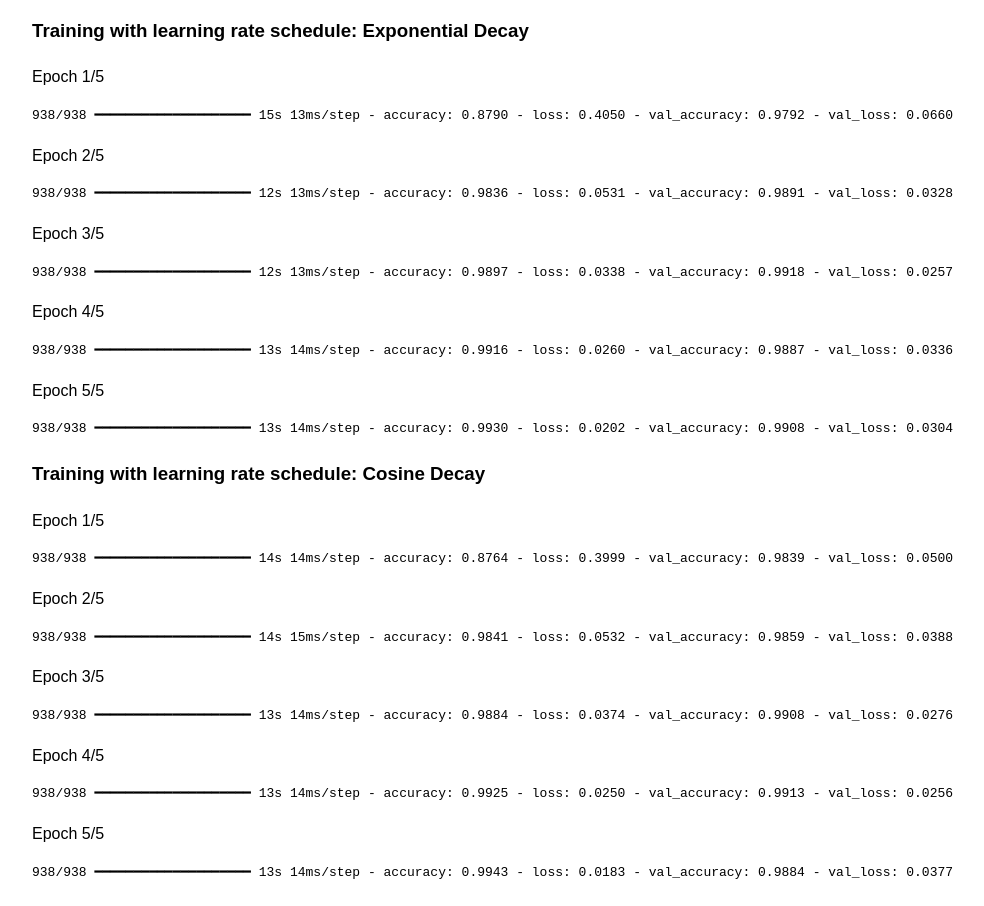
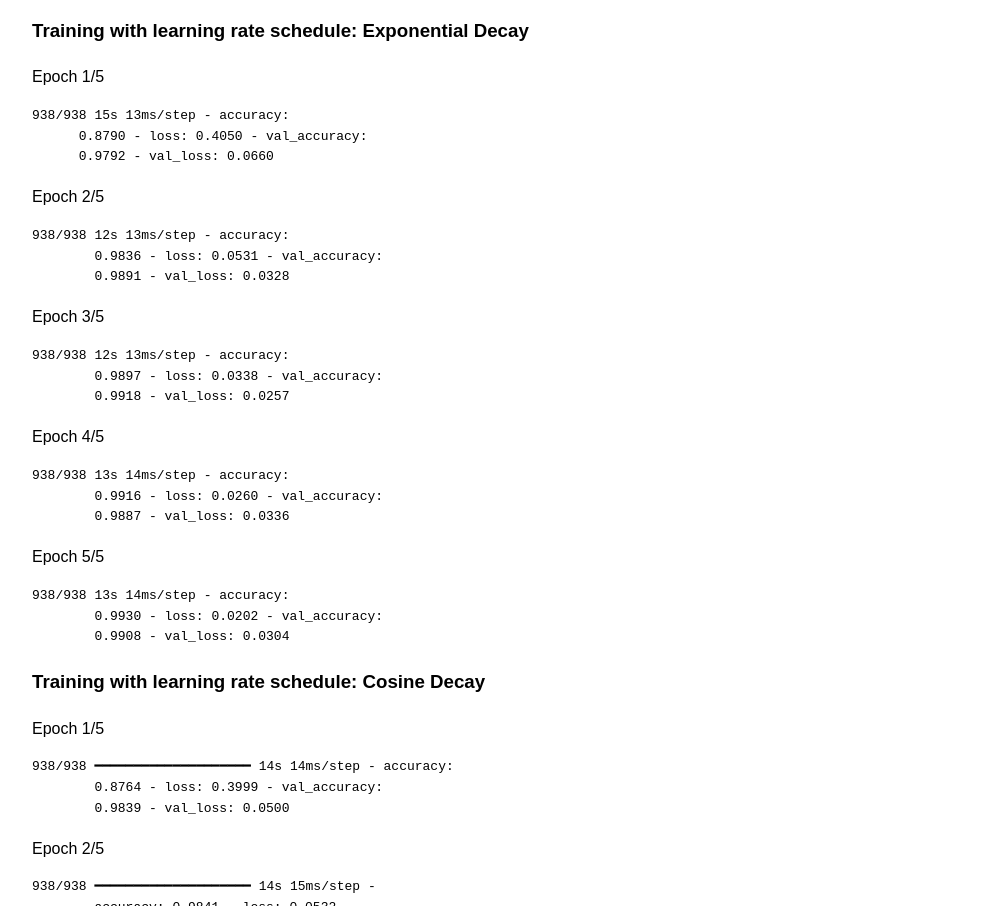
Before and after one commit to Debbatisudheer/leraning-rate-scheduler, a plain HTML site: page index.html in a window 1280 px wide. Shown: the part 10349-11255 px from the top of the page, without its empty margins (208-1192 px from the left). Drawn offline with Linux system fonts and the light colour scheme.

Commit message:
Update index.html

```diff
--- a/index.html
+++ b/index.html
@@ -314,45 +314,75 @@ loss='sparse_categorical_crossentropy',
     <h3>Training with learning rate schedule: Exponential Decay</h3>
     <div class="epoch">
       <p>Epoch 1/5</p>
-      <pre>938/938 ━━━━━━━━━━━━━━━━━━━━ 15s 13ms/step - accuracy: 0.8790 - loss: 0.4050 - val_accuracy: 0.9792 - val_loss: 0.0660</pre>
+      <pre>938/938 15s 13ms/step - accuracy:
+      0.8790 - loss: 0.4050 - val_accuracy:
+      0.9792 - val_loss: 0.0660</pre>
       <p>Epoch 2/5</p>
-      <pre>938/938 ━━━━━━━━━━━━━━━━━━━━ 12s 13ms/step - accuracy: 0.9836 - loss: 0.0531 - val_accuracy: 0.9891 - val_loss: 0.0328</pre>
+      <pre>938/938 12s 13ms/step - accuracy:
+        0.9836 - loss: 0.0531 - val_accuracy:
+        0.9891 - val_loss: 0.0328</pre>
       <p>Epoch 3/5</p>
-      <pre>938/938 ━━━━━━━━━━━━━━━━━━━━ 12s 13ms/step - accuracy: 0.9897 - loss: 0.0338 - val_accuracy: 0.9918 - val_loss: 0.0257</pre>
+      <pre>938/938 12s 13ms/step - accuracy:
+        0.9897 - loss: 0.0338 - val_accuracy:
+        0.9918 - val_loss: 0.0257</pre>
       <p>Epoch 4/5</p>
-      <pre>938/938 ━━━━━━━━━━━━━━━━━━━━ 13s 14ms/step - accuracy: 0.9916 - loss: 0.0260 - val_accuracy: 0.9887 - val_loss: 0.0336</pre>
+      <pre>938/938 13s 14ms/step - accuracy:
+        0.9916 - loss: 0.0260 - val_accuracy:
+        0.9887 - val_loss: 0.0336</pre>
       <p>Epoch 5/5</p>
-      <pre>938/938 ━━━━━━━━━━━━━━━━━━━━ 13s 14ms/step - accuracy: 0.9930 - loss: 0.0202 - val_accuracy: 0.9908 - val_loss: 0.0304</pre>
+      <pre>938/938 13s 14ms/step - accuracy:
+        0.9930 - loss: 0.0202 - val_accuracy:
+        0.9908 - val_loss: 0.0304</pre>
     </div>
   </div>
   <div class="container">
     <h3>Training with learning rate schedule: Cosine Decay</h3>
     <div class="epoch">
       <p>Epoch 1/5</p>
-      <pre>938/938 ━━━━━━━━━━━━━━━━━━━━ 14s 14ms/step - accuracy: 0.8764 - loss: 0.3999 - val_accuracy: 0.9839 - val_loss: 0.0500</pre>
+      <pre>938/938 ━━━━━━━━━━━━━━━━━━━━ 14s 14ms/step - accuracy:
+        0.8764 - loss: 0.3999 - val_accuracy:
+        0.9839 - val_loss: 0.0500</pre>
       <p>Epoch 2/5</p>
-      <pre>938/938 ━━━━━━━━━━━━━━━━━━━━ 14s 15ms/step - accuracy: 0.9841 - loss: 0.0532 - val_accuracy: 0.9859 - val_loss: 0.0388</pre>
+      <pre>938/938 ━━━━━━━━━━━━━━━━━━━━ 14s 15ms/step -
+        accuracy: 0.9841 - loss: 0.0532 -
+        val_accuracy: 0.9859 - val_loss: 0.0388</pre>
       <p>Epoch 3/5</p>
-      <pre>938/938 ━━━━━━━━━━━━━━━━━━━━ 13s 14ms/step - accuracy: 0.9884 - loss: 0.0374 - val_accuracy: 0.9908 - val_loss: 0.0276</pre>
+      <pre>938/938 ━━━━━━━━━━━━━━━━━━━━ 13s 14ms/step -
+        accuracy: 0.9884 - loss: 0.0374 -
+        val_accuracy: 0.9908 - val_loss: 0.0276</pre>
       <p>Epoch 4/5</p>
-      <pre>938/938 ━━━━━━━━━━━━━━━━━━━━ 13s 14ms/step - accuracy: 0.9925 - loss: 0.0250 - val_accuracy: 0.9913 - val_loss: 0.0256</pre>
+      <pre>938/938 ━━━━━━━━━━━━━━━━━━━━ 13s 14ms/step -
+        accuracy: 0.9925 - loss: 0.0250 -
+        val_accuracy: 0.9913 - val_loss: 0.0256</pre>
       <p>Epoch 5/5</p>
-      <pre>938/938 ━━━━━━━━━━━━━━━━━━━━ 13s 14ms/step - accuracy: 0.9943 - loss: 0.0183 - val_accuracy: 0.9884 - val_loss: 0.0377</pre>
+      <pre>938/938 ━━━━━━━━━━━━━━━━━━━━ 13s 14ms/step -
+        accuracy: 0.9943 - loss: 0.0183 -
+        val_accuracy: 0.9884 - val_loss: 0.0377</pre>
     </div>
   </div>
   <div class="container">
     <h3>Training with learning rate schedule: Piecewise Constant Decay</h3>
     <div class="epoch">
       <p>Epoch 1/5</p>
-      <pre>938/938 ━━━━━━━━━━━━━━━━━━━━ 15s 15ms/step - accuracy: 0.8684 - loss: 0.4317 - val_accuracy: 0.9767 - val_loss: 0.0704</pre>
+      <pre>938/938 ━━━━━━━━━━━━━━━━━━━━ 15s 15ms/step -
+        accuracy: 0.8684 - loss: 0.4317 -
+        val_accuracy: 0.9767 - val_loss: 0.0704</pre>
       <p>Epoch 2/5</p>
-      <pre>938/938 ━━━━━━━━━━━━━━━━━━━━ 13s 14ms/step - accuracy: 0.9823 - loss: 0.0571 - val_accuracy: 0.9877 - val_loss: 0.0363</pre>
+      <pre>938/938 ━━━━━━━━━━━━━━━━━━━━ 13s 14ms/step -
+        accuracy: 0.9823 - loss: 0.0571 -
+        val_accuracy: 0.9877 - val_loss: 0.0363</pre>
       <p>Epoch 3/5</p>
-      <pre>938/938 ━━━━━━━━━━━━━━━━━━━━━━━━━━━━━ 14s 15ms/step - accuracy: 0.9867 - loss: 0.0387 - val_accuracy: 0.9899 - val_loss: 0.0311</pre>
+      <pre>938/938 ━━━━━━━━━━━━━━━━━━━━━━━━━━━━━ 14s 15ms/step -
+        accuracy: 0.9867 - loss: 0.0387 -
+        val_accuracy: 0.9899 - val_loss: 0.0311</pre>
 <p>Epoch 4/5</p>
-<pre>938/938 ━━━━━━━━━━━━━━━━━━━━ 13s 14ms/step - accuracy: 0.9915 - loss: 0.0268 - val_accuracy: 0.9896 - val_loss: 0.0317</pre>
+<pre>938/938 ━━━━━━━━━━━━━━━━━━━━ 13s 14ms/step -
+  accuracy: 0.9915 - loss: 0.0268 -
+  val_accuracy: 0.9896 - val_loss: 0.0317</pre>
 <p>Epoch 5/5</p>
-<pre>938/938 ━━━━━━━━━━━━━━━━━━━━ 14s 15ms/step - accuracy: 0.9929 - loss: 0.0222 - val_accuracy: 0.9907 - val_loss: 0.0290</pre>
+<pre>938/938 ━━━━━━━━━━━━━━━━━━━━ 14s 15ms/step -
+  accuracy: 0.9929 - loss: 0.0222 -
+  val_accuracy: 0.9907 - val_loss: 0.0290</pre>
 </div>
   </div>
  <div class="container">
```
